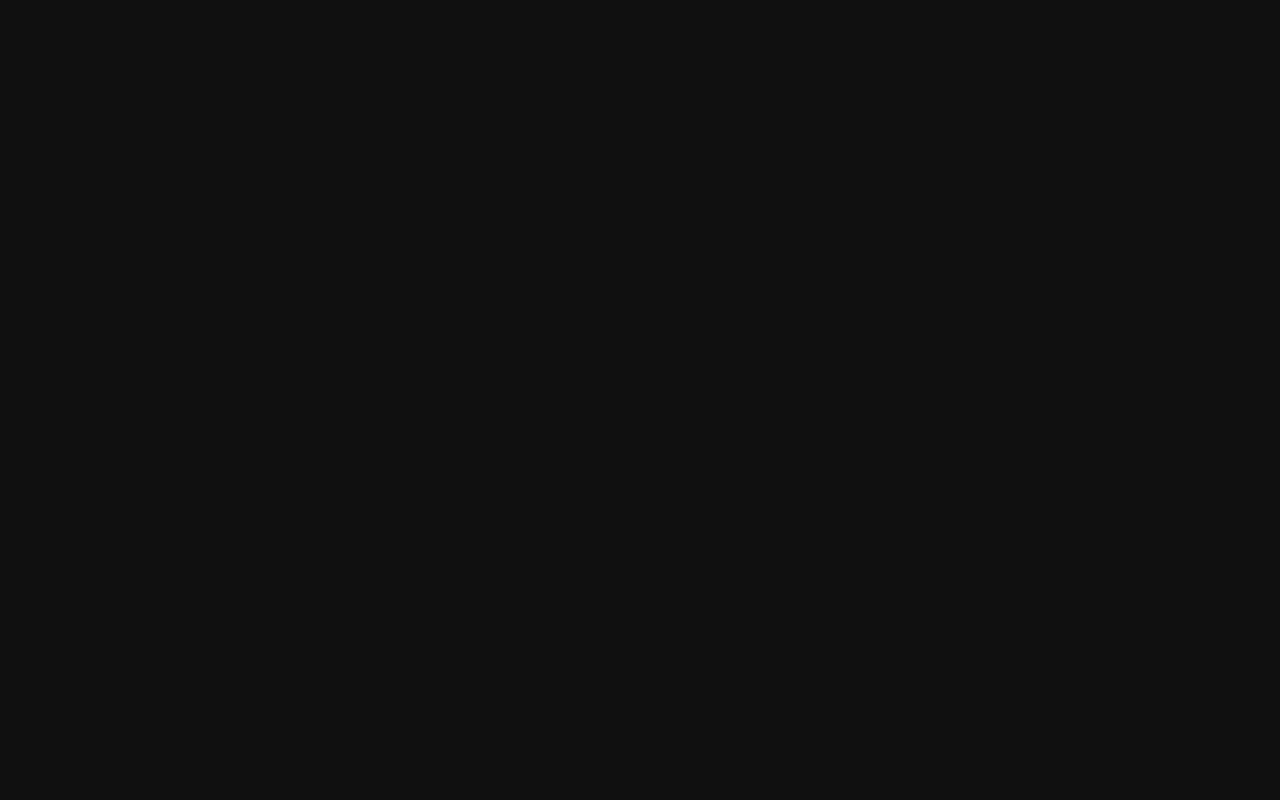
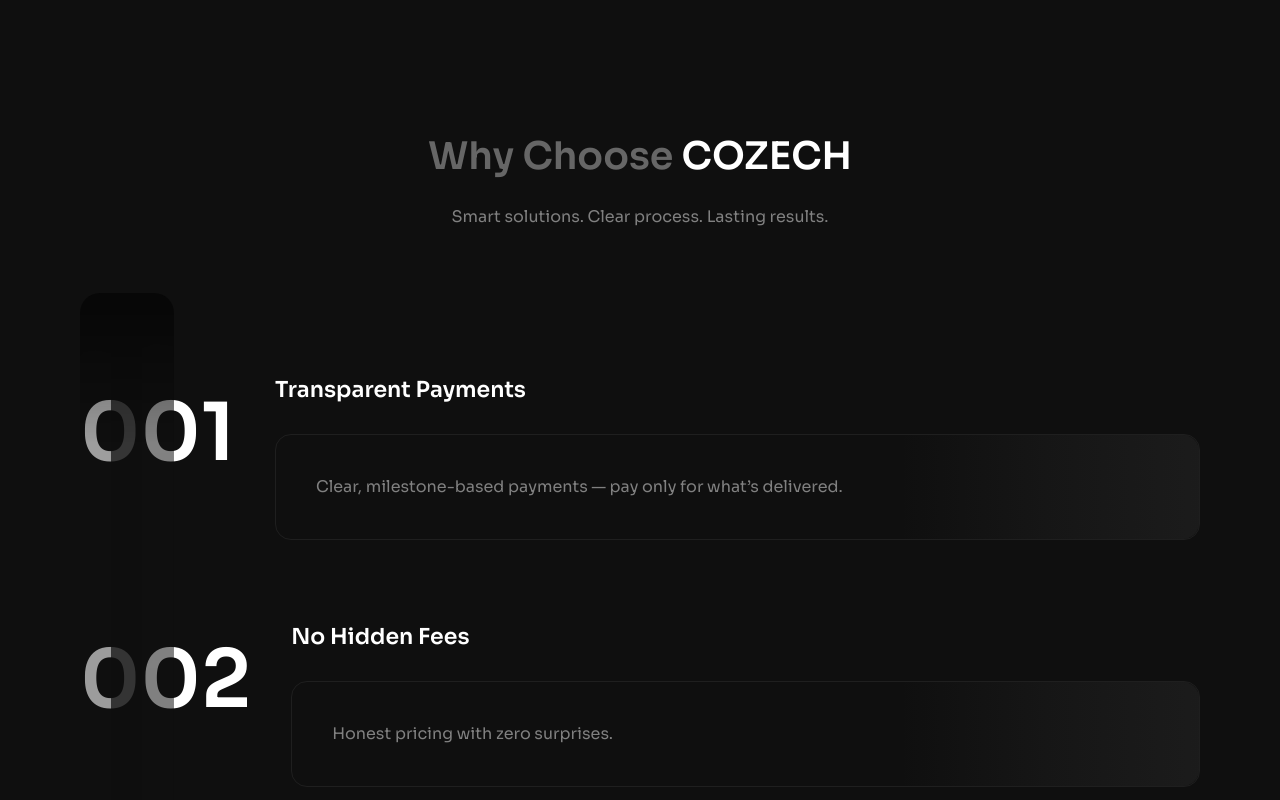
Before and after one commit to Ashique64/cozech, a React (Vite) app in the folder frontend/: page / in a window 1280 px wide. Shown: the part 2880-3680 px from the top of the page. Before the commit the page ends 2928 px from the top, so only its background shows below. Built offline with nearby package versions, Linux system fonts and the light colour scheme.

Commit message:
About section completed

```diff
--- a/frontend/src/App.jsx
+++ b/frontend/src/App.jsx
@@ -4,12 +4,13 @@
 const Hero = React.lazy(() => import("./components/Hero/Hero"));
 const Process = React.lazy(() => import("./components/Process/Process"));
 const Services = React.lazy(() => import("./components/Services/Services"));
+const About = React.lazy(() => import("./components/About/About"));
 
 function Loader() {
     return (
         <div className="flex items-center justify-center min-h-screen">
             <div className="flex flex-col items-center gap-4">
-                <div className="w-16 h-16 border-4 border-blue-200 border-t-blue-600 rounded-full animate-spin"></div>
+                <div className="w-16 h-16 border-4 border-white-700 border-t-[#666666] rounded-full animate-spin"></div>
                 <p className="text-gray-600 font-medium">Loading...</p>
             </div>
         </div>
@@ -22,6 +23,7 @@
             <Hero />
             <Process />
             <Services />
+            <About />
         </Suspense>
     );
 }
--- /dev/null
+++ b/frontend/src/components/About/About.jsx
@@ -0,0 +1,65 @@
+import React from "react";
+import "./About.scss";
+
+const aboutItems = [
+    {
+        id: 1,
+        title: "Transparent Payments",
+        description: "Clear, milestone-based payments — pay only for what’s delivered.",
+    },
+    {
+        id: 2,
+        title: "No Hidden Fees",
+        description: "Honest pricing with zero surprises.",
+    },
+    {
+        id: 3,
+        title: "Focused Team",
+        description: "A dedicated, nimble team giving extra care and value to every project.",
+    },
+    {
+        id: 4,
+        title: "Ongoing Support",
+        description: "Long-term maintenance and updates to keep your projects performing.",
+    },
+];
+
+const About = () => {
+    return (
+        <section id="about" className="about w-full min-h-screen flex flex-col items-center justify-center md:p-20">
+            <div className="about-container flex flex-col md:gap-16 justify-center items-center w-full ">
+                <div className="title-section w-full flex flex-col md:gap-5 text-center">
+                    <h2 className="title font-semibold">
+                        Why Choose <span>COZECH</span>{" "}
+                    </h2>
+                    <p className="description">Smart solutions. Clear process. Lasting results.</p>
+                </div>
+                <div className="content-section w-full">
+                    <div className="content-wrapper flex flex-col md:gap-20 py-20 ">
+                        {aboutItems.map((item, index) => (
+                            <div key={item.id} className="item w-full flex items-start gap-10">
+                                <h2 className="number font-semibold">{String(index + 1).padStart(3, "0")}</h2>
+                                <div className="content w-full flex flex-col gap-7">
+                                    <div className="content-title">
+                                        <h3 className="font-semibold">{item.title}</h3>
+                                    </div>
+                                    <div className="content-description">
+                                        <p>{item.description}</p>
+                                    </div>
+                                </div>
+                            </div>
+                        ))}
+                    </div>
+
+                    <div className="shapes h-full flex">
+                        <div className="item1 w-[31.2px] h-full"></div>
+                        <div className="item2 w-[31.2px] h-full"></div>
+                        <div className="item3 w-[31.2px] h-full"></div>
+                    </div>
+                </div>
+            </div>
+        </section>
+    );
+};
+
+export default About;
--- /dev/null
+++ b/frontend/src/components/About/About.scss
@@ -0,0 +1,138 @@
+#about {
+    .about-container {
+        .title-section {
+            padding: 0 150px;
+            .title {
+                font-size: 38px;
+                font-weight: 600;
+                line-height: 150%;
+                letter-spacing: 0;
+                color: var(--ternary-color);
+
+                span {
+                    color: var(--secondary-color);
+                }
+            }
+            .description {
+                font-size: 16px;
+                font-weight: 400;
+                line-height: 150%;
+                letter-spacing: 0;
+                color: var(--para-color);
+            }
+        }
+
+        .content-section {
+            position: relative;
+            overflow: hidden;
+
+            .content-wrapper {
+                .item {
+                    .number {
+                        font-size: 80px;
+                        font-weight: 600;
+                        line-height: 150%;
+                        letter-spacing: 0;
+                        color: var(--secondary-color);
+                    }
+
+                    .content {
+                        .content-title {
+                            h3 {
+                                font-size: 22px;
+                                font-weight: 600;
+                                line-height: 150%;
+                                letter-spacing: 0;
+                                color: var(--secondary-color);
+                            }
+                        }
+                        .content-description {
+                            padding: 40px;
+                            border-radius: 16px;
+                            border: 1px solid #1f1f1f;
+                            position: relative;
+                            overflow: hidden;
+
+                            p {
+                                font-size: 16px;
+                                font-weight: 400;
+                                line-height: 150%;
+                                letter-spacing: 0;
+                                color: var(--para-color);
+                            }
+
+                            svg {
+                                position: absolute;
+                                right: 0;
+                                top: 0;
+                            }
+
+                            &::after {
+                                content: "";
+                                position: absolute;
+                                top: 0;
+                                right: 0;
+                                width: 300px;
+                                height: 100%;
+                                background: linear-gradient(
+                                    to left,
+                                    rgba(117, 117, 117, 0.12) 0%,
+                                    rgba(136, 136, 136, 0.06) 50%,
+                                    transparent 100%
+                                );
+                                border-radius: 0 16px 16px 0;
+                                pointer-events: none;
+                            }
+                        }
+                    }
+                }
+            }
+
+            .shapes {
+                position: absolute;
+                left: 0;
+                top: 0;
+                pointer-events: none;
+                border-radius: 20px;
+                overflow: hidden;
+
+                .item1 {
+                    background-color: #0f0f0f60;
+                    backdrop-filter: blur(180px);
+                }
+                .item2 {
+                    background-color: #0f0f0fd5;
+                    backdrop-filter: blur(180px);
+                }
+                .item3 {
+                    background-color: #0f0f0f80;
+                    backdrop-filter: blur(180px);
+                }
+
+                &::before {
+                    content: "";
+                    position: absolute;
+                    top: 0;
+                    left: 0;
+                    right: 0;
+                    height: 150px;
+                    background: linear-gradient(to bottom, rgba(0, 0, 0, 0.5) 0%, rgba(0, 0, 0, 0.3) 40%, transparent 100%);
+                    pointer-events: none;
+                    z-index: 10;
+                }
+
+                &::after {
+                    content: "";
+                    position: absolute;
+                    bottom: 0;
+                    left: 0;
+                    right: 0;
+                    height: 150px;
+                    background: linear-gradient(to top, rgba(0, 0, 0, 0.5) 0%, rgba(0, 0, 0, 0.3) 40%, transparent 100%);
+                    pointer-events: none;
+                    z-index: 10;
+                }
+            }
+        }
+    }
+}
```
